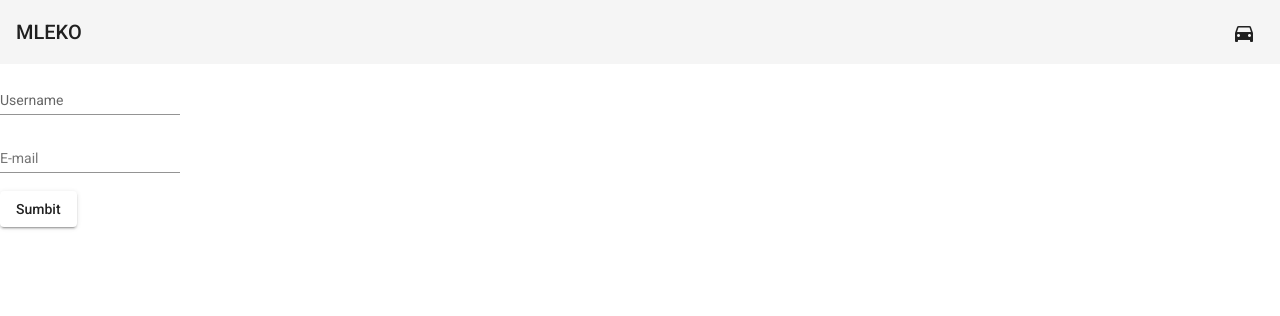
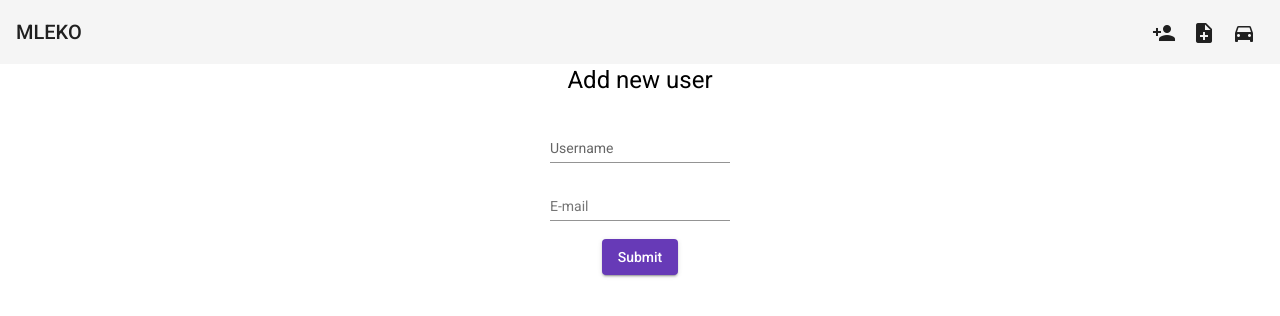
Before and after one commit to ADS-Open-Source/mario-kart-elo-rating, an Angular app in the folder mleko/: page /user-add in a window 1280 px wide. Shown: the top 316 px of the page. Built offline with nearby package versions, Linux system fonts and the light colour scheme.

Commit message:
Menu added. Minor add user adjustments.

```diff
--- a/mleko/src/app/app.component.html
+++ b/mleko/src/app/app.component.html
@@ -1,6 +1,12 @@
 <mat-toolbar>
   <span routerLink="/last-results">MLEKO</span>
   <span class="spacer"></span>
+  <button mat-icon-button class="example-icon favorite-icon" aria-label="Example icon-button with heart icon">
+    <mat-icon routerLink="/user-add">person_add</mat-icon>
+  </button>
+  <button mat-icon-button class="example-icon favorite-icon" aria-label="Example icon-button with heart icon">
+    <mat-icon routerLink="/new-result">note_add</mat-icon>
+  </button>
   <button mat-icon-button class="example-icon favorite-icon" aria-label="Example icon-button with heart icon">
     <mat-icon routerLink="/last-results">directions_car</mat-icon>
   </button>
--- a/mleko/src/app/user-add/user-add.component.css
+++ b/mleko/src/app/user-add/user-add.component.css
@@ -7,7 +7,7 @@
 .form-field {
     display: flex;
     flex-direction: column;
-    align-items: flex-start;
+    align-items: center;
 }
 
 .submit-button {}
--- a/mleko/src/app/user-add/user-add.component.html
+++ b/mleko/src/app/user-add/user-add.component.html
@@ -1,4 +1,7 @@
-<div class="form-field">
+<div style="width: 50%; margin: auto;">
+
+  <div class="form-field">
+    <h1>Add new user</h1>
     <mat-form-field appearance="standard">
         <mat-label>Username</mat-label>
         <input matInput type="text" id="name">
@@ -7,8 +10,7 @@
         <mat-label>E-mail</mat-label>
         <input matInput type="email" id="email">
     </mat-form-field>
+    <button mat-raised-button color="primary">Submit</button>
+  </div>
+
 </div>
-
-<div class="submit-button">
-    <button mat-raised-button>Sumbit</button>
-</div>
```
